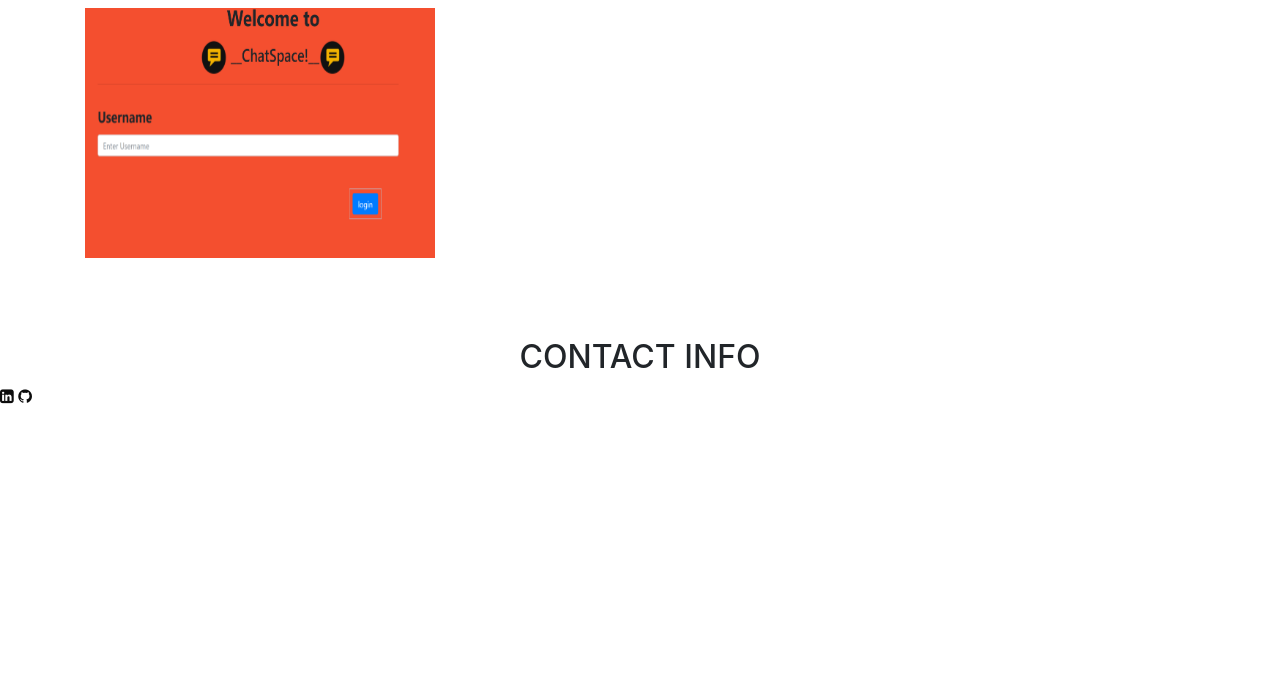
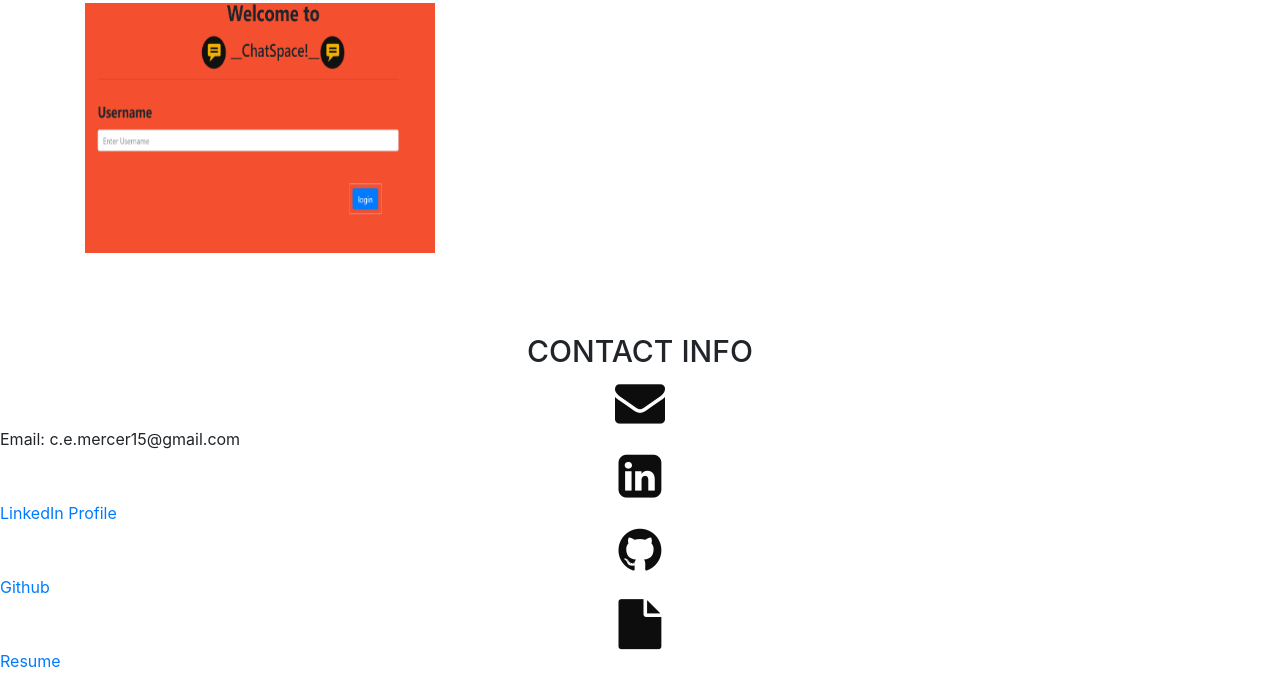
Before and after one commit to WildestDeuce/CEM-Portfolio, a plain HTML site: page index.html in a window 1280 px wide. Shown: the part 1867-2540 px from the top of the page. Before the commit the page ends 2275 px from the top, so only its background shows below. Drawn offline with nearby package versions, Linux system fonts and the light colour scheme; files whose address does not match are found by name.

Commit message:
continued styling on contact section

```diff
--- a/assets/css/style.css
+++ b/assets/css/style.css
@@ -190,8 +190,9 @@ h2 {
 
 /*--contact--*/
 
-.fa-5 {
+.fa-5x {
     color: #0d0d0d;
     font-size: 50px;
-    text-align: center
+    text-align: center;
+    display: block;
 }
--- a/index.html
+++ b/index.html
@@ -5,9 +5,9 @@
     <meta charset="UTF-8">
     <meta name="viewport" content="width=device-width, initial-scale=1.0">
     <meta http-equiv="X-UA-Compatible" content="ie=edge">
-    <link rel="stylesheet" href="assets/css/style.css">
     <link rel="stylesheet" href="https://stackpath.bootstrapcdn.com/bootstrap/4.3.1/css/bootstrap.min.css">
     <link rel="stylesheet" href="https://stackpath.bootstrapcdn.com/font-awesome/4.7.0/css/font-awesome.min.css">
+    <link rel="stylesheet" href="assets/css/style.css">
     <script src="https://code.jquery.com/jquery-3.3.1.slim.min.js"></script>
     <script src="https://cdnjs.cloudflare.com/ajax/libs/popper.js/1.14.7/umd/popper.min.js"></script>
     <script src="https://stackpath.bootstrapcdn.com/bootstrap/4.3.1/js/bootstrap.min.js"></script>
@@ -125,9 +125,20 @@
             <h2>CONTACT INFO</h2>
         </div>
         <span>
-            <a href="https://www.linkedin.com/in/charles-mercer-ba95b918"><i class="fa fa-linkedin-square fa-5"
-                    aria-hidden="true"></i></a>
-            <a href="https://github.com/WildestDeuce"><i class="fa fa-github fa-5" aria-hidden="true"></i></a>
+
+            <a>
+                <i class="fa fa-envelope fa-5x" aria-hidden="true"></i>
+                <span>Email: c.e.mercer15@gmail.com</span>
+            </a>
+
+            <a href="https://www.linkedin.com/in/charles-mercer-ba95b918"><i class="fa fa-linkedin-square fa-5x"
+                    aria-hidden="true"></i>
+                <span>LinkedIn Profile</span>
+            </a>
+            <a href="https://github.com/WildestDeuce"><i class="fa fa-github fa-5x" aria-hidden="true"></i>Github</a>
+            <a href="https://drive.google.com/file/d/11-EtTXz8ZIFcJR8_oGo83Ig2TnSFJS5R/view?usp=sharing"><i
+                    class="fa fa-file fa-5x" aria-hidden="true"></i>Resume</a>
+
         </span>
     </section>
 
```
